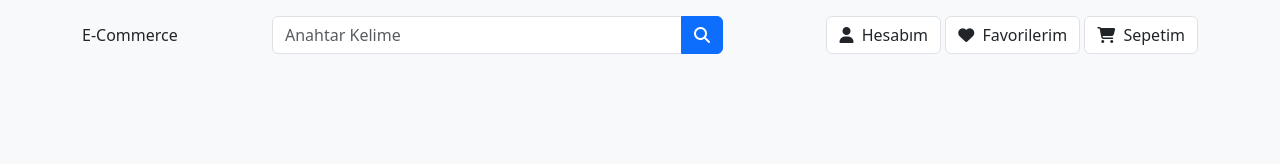
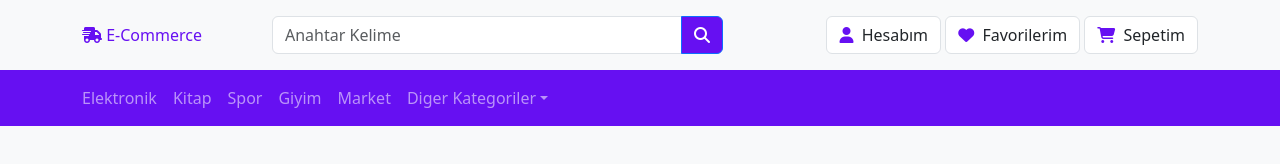
Before and after one commit to mustafayegnidemir/html_css_bootstrap_proje1, a plain HTML site: page E-Commerce/index.html in a window 1280 px wide. Drawn offline with nearby package versions, Linux system fonts and the light colour scheme.

Commit message:
add topbar and navbar

```diff
--- a/E-Commerce/css/style.css
+++ b/E-Commerce/css/style.css
@@ -1,3 +1,8 @@
+:root{
+    --primary:#6610f2;
+}
+
+
 .top-bar {
     padding-top: 1rem;
     padding-bottom: 1rem;
@@ -8,3 +13,15 @@
     border: 1px solid #dee2e6;
     color: #212529;
 }
+
+.bg-primary, .btn-primary {
+    background-color: var(--primary) !important;
+}
+
+.navbar-brand{
+    color: var(--primary)   ;
+}
+
+.btn-light i {
+    color: var(--primary)   ;
+}
--- a/E-Commerce/index.html
+++ b/E-Commerce/index.html
@@ -14,7 +14,7 @@
             <div class="container">
                 <div class="row gy-2 align-items-center">
                     <div class="col-lg-2 col-sm-4 col-4">
-                        <a href="index.html" class="navbar-brand">E-Commerce</a>
+                        <a href="index.html" class="navbar-brand"><i class="fa-solid fa-truck-fast"></i> E-Commerce</a>
                     </div>
 
                     <div class="col-lg-5 col-sm-8 col-8 order-lg-last">    <!-- large ve üzeri ekranlarda sondan ilk sütun -->
@@ -37,8 +37,44 @@
             </div>
         </section>
     </header>
+    <nav class="navbar navbar-dark bg-primary navbar-expand-lg">
+        <div class="container">
+            <button type="button" class="navbar-toggler"  data-bs-toggle="collapse" data-bs-target="#navbar">
+                <span class="navbar-toggler-icon"></span>
+            </button>
+
+            <div class="collapse navbar-collapse" id="navbar">
+                <ul class="navbar-nav">
+                    <li class="nav-item">
+                        <a href="#" class="nav-link ps-0">Elektronik</a>
+                    </li>
+                    <li class="nav-item">
+                        <a href="#" class="nav-link">Kitap</a>
+                    </li>
+                    <li class="nav-item">
+                        <a href="#" class="nav-link">Spor</a>
+                    </li>
+                    <li class="nav-item">
+                        <a href="#" class="nav-link">Giyim</a>
+                    </li>
+                    <li class="nav-item">
+                        <a href="#" class="nav-link">Market</a>
+                    </li>
+                    <li class="nav-item dropdown">
+                        <a href="#" class="nav-link dropdown-toggle" data-bs-toggle="dropdown">Diger Kategoriler</a>
+                        <ul class="dropdown-menu">
+                            <li><a href="#" class="dropdown-item">Kategori 1</a></li>
+                            <li><a href="#" class="dropdown-item">Kategori 2</a></li>
+                            <li><a href="#" class="dropdown-item">Kategori 3</a></li>
+                        </ul>
+                    </li>
+                </ul>
+            </div>
+        </div>
+    </nav>
 
 
-    <script src="https://cdnjs.cloudflare.com/ajax/libs/bootstrap/5.3.3/js/bootstrap.min.js" integrity="sha512-ykZ1QQr0Jy/4ZkvKuqWn4iF3lqPZyij9iRv6sGqLRdTPkY69YX6+7wvVGmsdBbiIfN/8OdsI7HABjvEok6ZopQ==" crossorigin="anonymous" referrerpolicy="no-referrer"></script>
+
+    <script src="https://cdnjs.cloudflare.com/ajax/libs/bootstrap/5.3.3/js/bootstrap.bundle.min.js" integrity="sha512-7Pi/otdlbbCR+LnW+F7PwFcSDJOuUJB3OxtEHbg4vSMvzvJjde4Po1v4BR9Gdc9aXNUNFVUY+SK51wWT8WF0Gg==" crossorigin="anonymous" referrerpolicy="no-referrer"></script>
 </body>
 </html>
```
